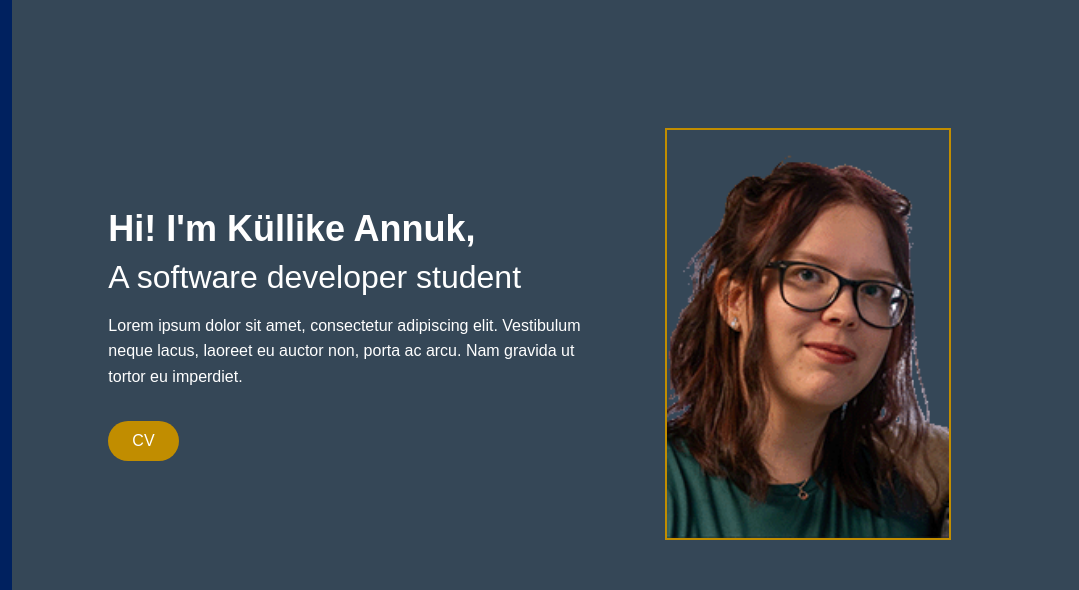
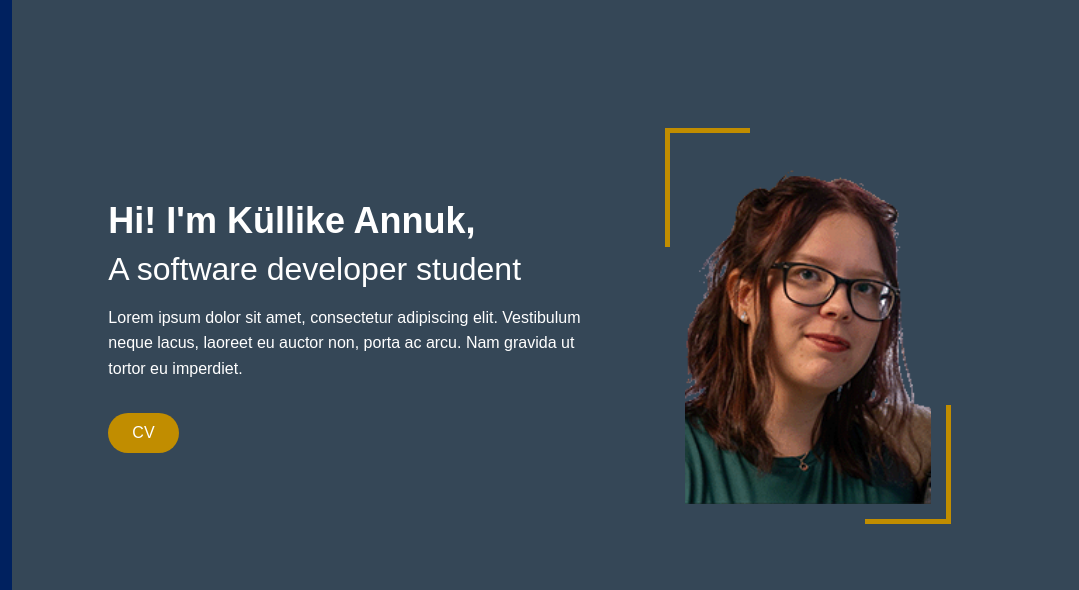
Before and after one commit to kllike/Portfolio, a website: page home.html in a window 1280 px wide. Shown: the top 590 px of the page, 201-1280 px from the left. Drawn offline with nearby package versions, Linux system fonts and the light colour scheme.

Commit message:
img decor

```diff
--- a/home.html
+++ b/home.html
@@ -35,8 +35,8 @@
             </div>
 
             <!-- Main Content -->
-            <div class="col-lg-10 main-content">
-                <div class="content-inner">
+            <div class="col-lg-10 main-content" >
+                <div class="content-inner"id="homeContent">
                     <div class="row align-items-center">
                         <div class="col-md-7">
                             <h1 class="section-title">Hi! I'm Küllike Annuk,</h1>
@@ -49,7 +49,7 @@
                             </div>
                         </div>
                         <div class="col-md-5 d-flex justify-content-end">
-                                <div class="profile-image">
+                                <div class="profile-image corner-frame">
                                     <img class="img-fluid" src="media/portfolio.png" alt="Profile Image">
                             </div>
                         </div>
--- a/style.css
+++ b/style.css
@@ -134,7 +134,6 @@ body {
 .profile-image {
   position: relative;
   margin: 2rem;
-  border: 2px solid var(--gold);
   width: 100%;
   height: 100%;
 }
@@ -143,7 +142,38 @@ body {
   width: 100%;
   height: 100%;
   object-fit: cover;
+  padding: 7%;
 }
+.corner-frame {
+  position: relative;
+  display: inline-block;
+  overflow: hidden;
+}
+
+/* Top-left and bottom-right corners */
+.corner-frame::before,
+.corner-frame::after {
+  content: "";
+  position: absolute;
+  width: 30%;
+  height: 30%;
+  border: 5px solid var(--gold);
+}
+
+.corner-frame::before {
+  top: 0;
+  left: 0;
+  border-right: none;
+  border-bottom: none;
+}
+
+.corner-frame::after {
+  bottom: 0;
+  right: 0;
+  border-left: none;
+  border-top: none;
+}
+
 
 /* Footer */
 .footer {
```
